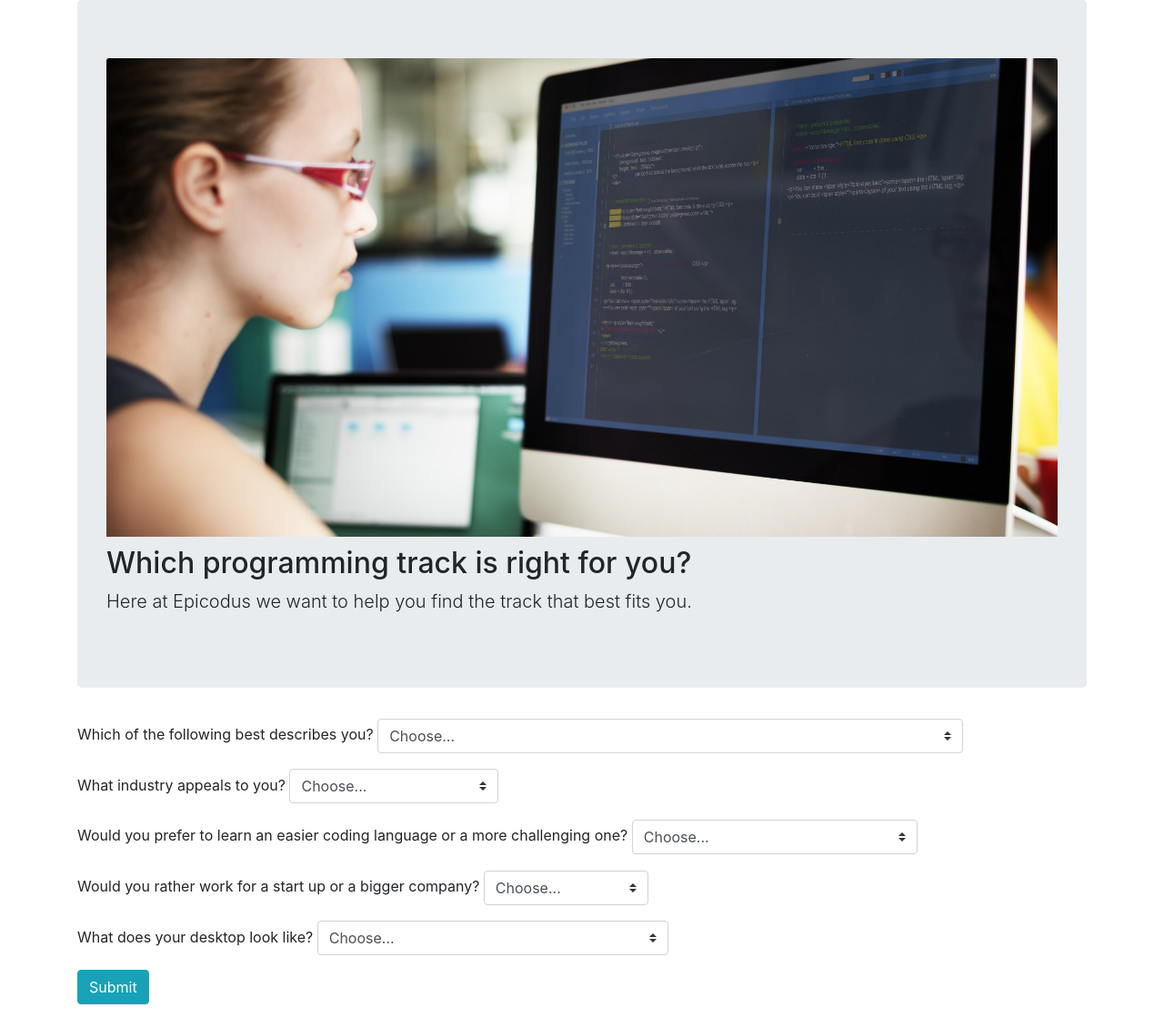
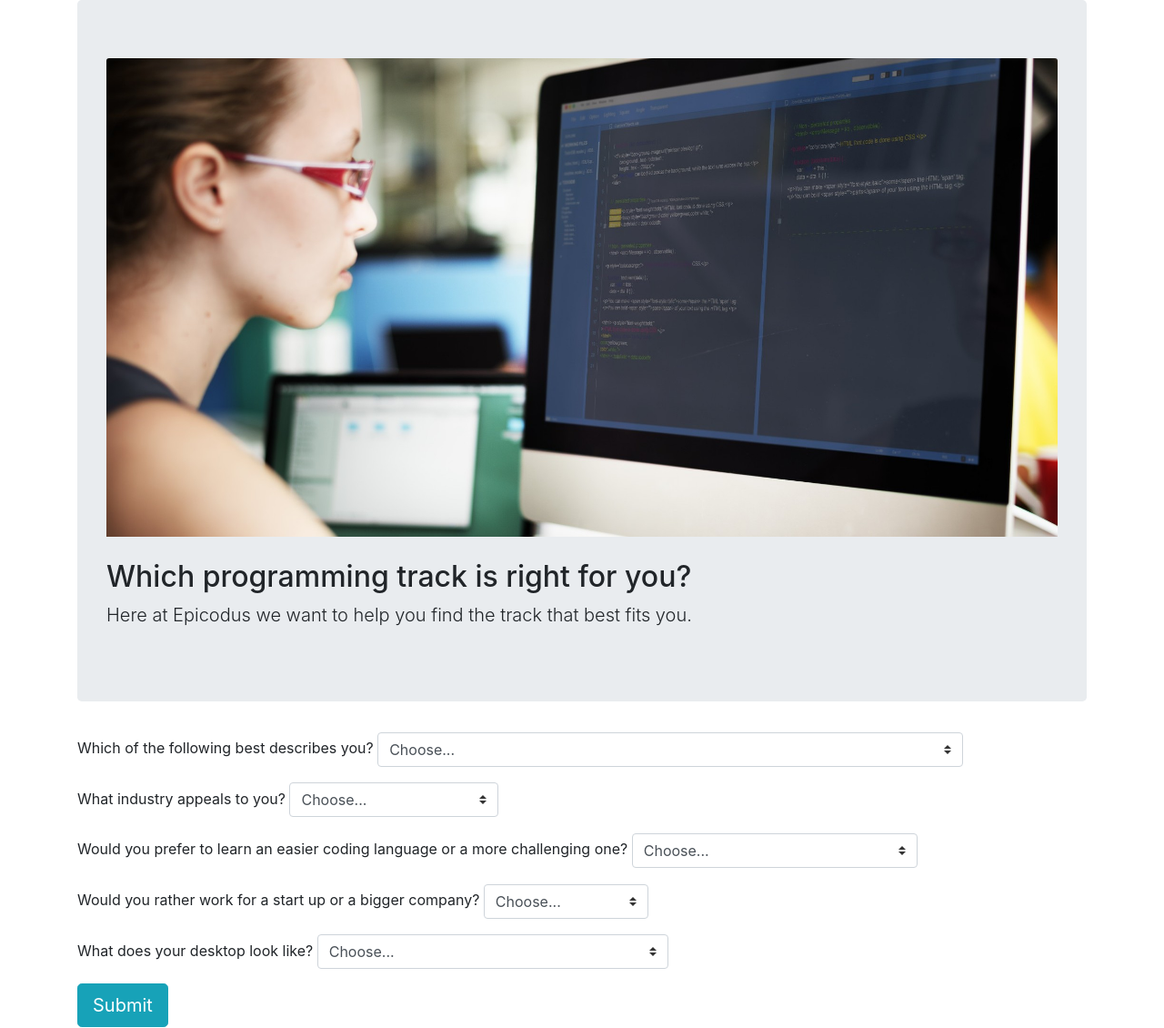
Before and after one commit to thatcat13/Track-suggester, a plain HTML site: page index.html in a window 1280 px wide. Shown: the whole page at 91% size. Before the commit the page ends 1105 px from the top, so only its background shows below. Drawn offline with Linux system fonts and the light colour scheme.

Commit message:
struggle with adding content above form but with no success and increase button size

```diff
--- a/css/custom.css
+++ b/css/custom.css
@@ -1,5 +1,6 @@
 .card-img-top {
-  padding-bottom: 10px;
+  padding-bottom: 25px;
+
 }
 
 
--- a/index.html
+++ b/index.html
@@ -12,13 +12,13 @@
     <div class="container">
 
       <!--jumbotron-->
-      <div class="jumbotron col-md container">
+      <div class="jumbotron">
         <img id="header" class="card-img-top" src="img/woman.jpg" alt="woman in front of laptop coding">
         <h2>Which programming track is right for you?</h2>
         <p class="lead">Here at Epicodus we want to help you find the track that best fits you.</p>
       </div>
+
       <!--form-->
-
       <form>
         <div class="form-group">
           <label class="col-form-label" for="creative-logic">Which of the following best describes you?</label>
@@ -64,7 +64,7 @@
             <option value="2">Icons are organized alphabetically, of course.</option>
           </select>
         </div>
-        <button type="submit" class="btn btn-info">Submit</button>
+        <button type="submit" class="btn btn-info btn-lg">Submit</button>
       </form>
       <!--form end-->
 
```
